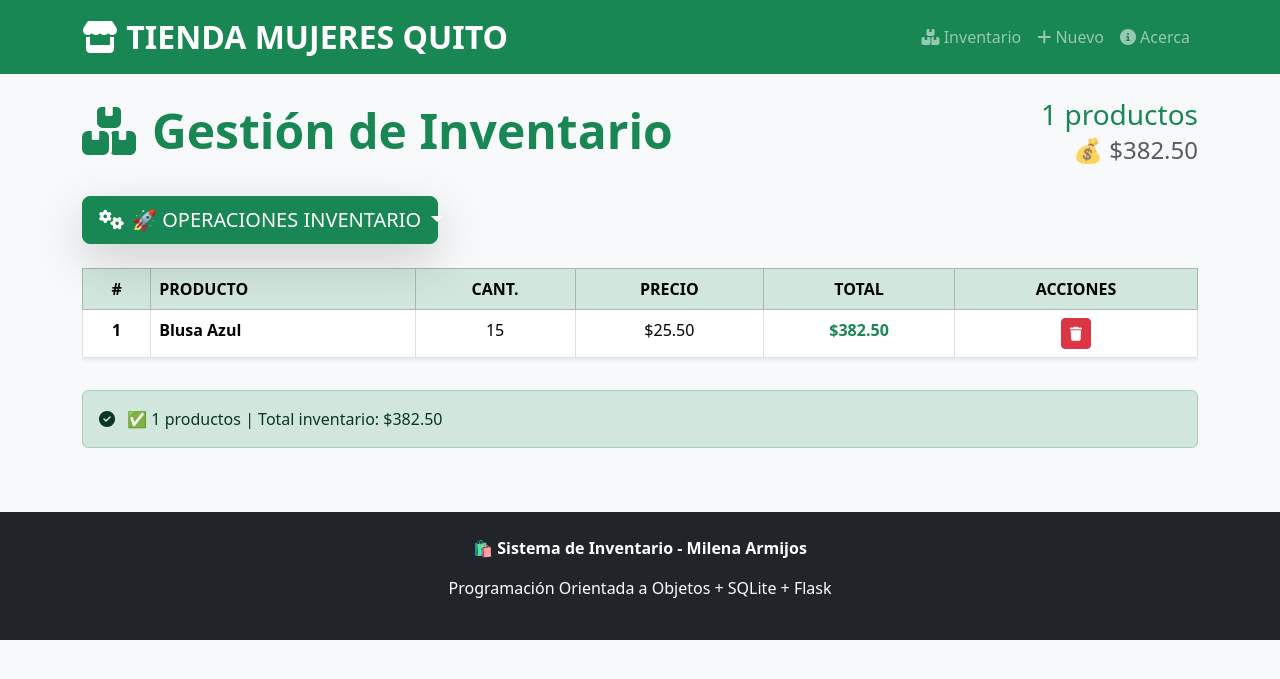
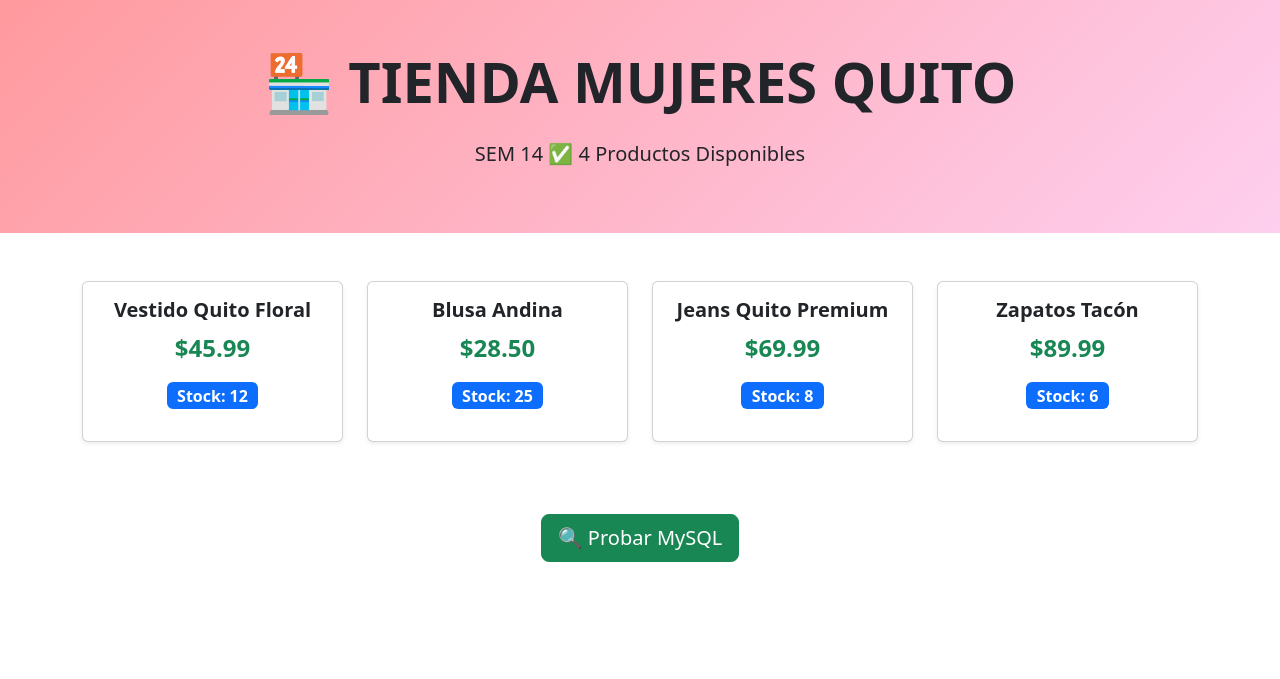
Before and after one commit to milenadelcarmena/proyecto-tienda-mujeres-quito, a Flask app: page / in a window 1280 px wide. Shown: the top 679 px of the page. Run offline with Flask 3, Linux system fonts and the light colour scheme.

Commit message:
Semana 14: Tienda Flask + MySQL

```diff
--- a/app.py
+++ b/app.py
@@ -1,213 +1,20 @@
-from flask import Flask, render_template, request, redirect, url_for, flash
-from flask_sqlalchemy import SQLAlchemy
-import os
-import json
-import csv
-import sqlite3
-from models import Inventario
+from flask import Flask, render_template
 
 app = Flask(__name__)
-app.secret_key = 'tienda_mujeres_quito_2026'
-
-# === CONFIGURACIÓN SQLAlchemy ===
-BASE_DIR = os.path.abspath(os.path.dirname(__file__))
-app.config['SQLALCHEMY_DATABASE_URI'] = f'sqlite:///{os.path.join(BASE_DIR, "instancia/inventario.db")}'
-app.config['SQLALCHEMY_TRACK_MODIFICATIONS'] = False
-db = SQLAlchemy(app)
-
-# === MODELO SQLAlchemy ===
-class Producto(db.Model):
-    id_producto = db.Column(db.Integer, primary_key=True)
-    nombre = db.Column(db.String(100), nullable=False)
-    precio = db.Column(db.Float, nullable=False)
-    cantidad = db.Column(db.Integer, nullable=False)
-
-# Instancia global del inventario
-inventario = Inventario()
-
-# === ARCHIVOS PERSISTENCIA (SEMANA 13) ===
-DATA_DIR = os.path.join(BASE_DIR, 'data')  # ← CAMBIADO: sin inventario/
-TXT_FILE = os.path.join(DATA_DIR, 'datos.txt')
-JSON_FILE = os.path.join(DATA_DIR, 'datos.json')
-CSV_FILE = os.path.join(DATA_DIR, 'datos.csv')
 
 @app.route('/')
 def index():
-    productos = inventario.obtener_todos()
-    valor_total = inventario.valor_total()
-    total_productos = len(productos)
-    return render_template('index.html',
-                         productos=productos,
-                         valor_total=valor_total,
-                         total_productos=total_productos)
+    productos = [
+        {"id": 1, "nombre": "Vestido Quito Floral", "precio": 45.99, "cantidad": 12},
+        {"id": 2, "nombre": "Blusa Andina", "precio": 28.50, "cantidad": 25},
+        {"id": 3, "nombre": "Jeans Quito Premium", "precio": 69.99, "cantidad": 8},
+        {"id": 4, "nombre": "Zapatos Tacón", "precio": 89.99, "cantidad": 6}
+    ]
+    return render_template('index.html', productos=productos, total=len(productos))
 
-@app.route('/agregar', methods=['GET', 'POST'])
-def agregar():
-    if request.method == 'POST':
-        nombre = request.form['nombre']
-        cantidad = int(request.form['cantidad'])
-        precio = float(request.form['precio'])
-
-        if inventario.agregar_producto(nombre, cantidad, precio):
-            flash('✅ Producto agregado correctamente!')
-            return redirect(url_for('index'))
-        else:
-            flash('❌ Error: Producto ya existe')
-
-    return render_template('agregar.html')
-
-@app.route('/buscar', methods=['GET', 'POST'])
-def buscar():
-    if request.method == 'POST':
-        termino = request.form['busqueda'].lower()
-        todos = inventario.obtener_todos()
-        productos = [p for p in todos if termino in p.nombre.lower()]
-        valor_total = sum(p.cantidad * p.precio for p in productos)
-        total_productos = len(productos)
-        return render_template('index.html', productos=productos,
-                             valor_total=valor_total, total_productos=total_productos)
-    return render_template('buscar.html')
-
-@app.route('/mostrar')
-def mostrar():
-    productos = inventario.obtener_todos()
-    valor_total = inventario.valor_total()
-    total_productos = len(productos)
-    return render_template('index.html', productos=productos,
-                         valor_total=valor_total, total_productos=total_productos)
-
-@app.route('/editar/<int:id_producto>', methods=['GET', 'POST'])
-@app.route('/editar', methods=['GET', 'POST'])
-def editar(id_producto=None):
-    productos = inventario.obtener_todos()
-
-    if request.method == 'POST':
-        id_producto = int(request.form['id_producto'])
-        nombre = request.form['nombre']
-        cantidad = int(request.form['cantidad'])
-        precio = float(request.form['precio'])
-
-        conn = sqlite3.connect('instancia/inventario.db')
-        cursor = conn.cursor()
-        cursor.execute("UPDATE productos SET nombre=?, cantidad=?, precio=? WHERE id_producto=?",
-                      (nombre, cantidad, precio, id_producto))
-        if cursor.rowcount > 0:
-            conn.commit()
-            flash('✅ Producto actualizado correctamente!')
-        else:
-            flash('❌ Producto no encontrado')
-        conn.close()
-        inventario.cargar_desde_db()
-        return redirect(url_for('index'))
-
-    return render_template('editar.html', productos=productos, id_producto=id_producto)
-
-@app.route('/eliminar/<int:id_producto>', methods=['GET', 'POST'])
-def eliminar(id_producto):
-    if id_producto == 0:
-        if request.method == 'POST':
-            id_producto = int(request.form['id_producto'])
-            if inventario.eliminar_producto(id_producto):
-                flash('✅ Producto eliminado correctamente!')
-            else:
-                flash('❌ Producto no encontrado')
-            return redirect(url_for('index'))
-        return render_template('eliminar.html')
-    else:
-        if inventario.eliminar_producto(id_producto):
-            flash('✅ Producto eliminado correctamente!')
-        return redirect(url_for('index'))
-
-@app.route('/acerca')
-def acerca():
-    return render_template('acerca.html')
-
-# === SEMANA 13 - PERSISTENCIA ===
-@app.route('/datos')
-def ver_datos():
-    # Crear directorio si no existe
-    os.makedirs(DATA_DIR, exist_ok=True)
-
-    # Leer TXT
-    lineas_txt = []
-    if os.path.exists(TXT_FILE):
-        with open(TXT_FILE, 'r', encoding='utf-8') as f:
-            lineas_txt = f.readlines()
-
-    # Leer JSON
-    datos_json = []
-    if os.path.exists(JSON_FILE) and os.path.getsize(JSON_FILE) > 0:
-        with open(JSON_FILE, 'r', encoding='utf-8') as f:
-            datos_json = json.load(f)
-
-    # Leer CSV
-    datos_csv = []
-    if os.path.exists(CSV_FILE) and os.path.getsize(CSV_FILE) > 0:
-        with open(CSV_FILE, 'r', encoding='utf-8') as f:
-            reader = csv.DictReader(f)
-            datos_csv = list(reader)
-
-    # Leer SQLite
-    productos = Producto.query.all()
-
-    return render_template('datos.html',
-                         lineas_txt=lineas_txt,
-                         datos_json=datos_json,
-                         datos_csv=datos_csv,
-                         productos=productos)
-
-@app.route('/producto/nuevo', methods=['GET', 'POST'])
-def producto_nuevo():
-    if request.method == 'POST':
-        nombre = request.form['nombre']
-        precio = float(request.form['precio'])
-        cantidad = int(request.form['cantidad'])
-
-        # Crear directorio automáticamente
-        os.makedirs(DATA_DIR, exist_ok=True)
-
-        # 1. SQLite
-        prod = Producto(nombre=nombre, precio=precio, cantidad=cantidad)
-        db.session.add(prod)
-        db.session.commit()
-
-        # 2. Registro
-        registro = {
-            "id": prod.id_producto,
-            "nombre": nombre,
-            "precio": precio,
-            "cantidad": cantidad
-        }
-
-        # 3. TXT
-        with open(TXT_FILE, 'a', encoding='utf-8') as f:
-            f.write(f"{registro}\n")
-
-        # 4. JSON
-        datos_json = []
-        if os.path.exists(JSON_FILE) and os.path.getsize(JSON_FILE) > 0:
-            with open(JSON_FILE, 'r', encoding='utf-8') as f:
-                datos_json = json.load(f)
-        datos_json.append(registro)
-        with open(JSON_FILE, 'w', encoding='utf-8') as f:
-            json.dump(datos_json, f, ensure_ascii=False, indent=2)
-
-        # 5. CSV
-        file_exists = os.path.exists(CSV_FILE) and os.path.getsize(CSV_FILE) > 0
-        with open(CSV_FILE, 'a', newline='', encoding='utf-8') as f:
-            writer = csv.DictWriter(f, fieldnames=['id', 'nombre', 'precio', 'cantidad'])
-            if not file_exists:
-                writer.writeheader()
-            writer.writerow(registro)
-
-        flash('✅ ¡Guardado en 4 formatos!')
-        return redirect(url_for('ver_datos'))
-
-    return render_template('producto_form.html')
-
-# Crear tablas
-with app.app_context():
-    db.create_all()
+@app.route('/mysql_test')
+def mysql_test():
+    return "<h1 style='color:green;text-align:center'>✅ MySQL Listo - Semana 14 OK!</h1>"
 
 if __name__ == '__main__':
-    app.run(debug=True, host='127.0.0.1', port=5000)
+    app.run(debug=True, port=5000)
--- a/templates/index.html
+++ b/templates/index.html
@@ -1,86 +1,39 @@
-{% extends "base.html" %}
-{% block title %}Inventario{% endblock %}
-
-{% block content %}
-<div class="row">
-    <!-- TÍTULO Y TOTALES -->
-    <div class="col-12 mb-4">
-        <div class="d-flex justify-content-between align-items-center">
-            <h1 class="display-5 fw-bold text-success">
-                <i class="fas fa-boxes-stacked me-3"></i>Gestión de Inventario
-            </h1>
-            <div class="text-end">
-                <div class="h3 text-success mb-1">{{ total_productos }} productos</div>
-                <div class="h4 text-muted">💰 ${{ "%.2f"|format(valor_total) }}</div>
-            </div>
+<!DOCTYPE html>
+<html>
+<head>
+    <title>🏪 Tienda Mujeres Quito</title>
+    <link href="https://cdn.jsdelivr.net/npm/bootstrap@5.3.0/dist/css/bootstrap.min.css" rel="stylesheet">
+    <style>
+        .hero { background: linear-gradient(135deg, #ff9a9e, #fecfef); padding: 3rem 0; }
+        .card-producto { transition: transform 0.3s; }
+        .card-producto:hover { transform: scale(1.05); }
+    </style>
+</head>
+<body>
+    <div class="hero">
+        <div class="container">
+            <h1 class="display-4 text-center fw-bold text-dark mb-4">🏪 TIENDA MUJERES QUITO</h1>
+            <p class="lead text-center">SEM 14 ✅ {{ total }} Productos Disponibles</p>
         </div>
     </div>
 
-    <!-- 🚀 SUBMENÚ 100% COMPLETO - 5 OPERACIONES REQUISITO ING -->
-    <div class="col-12 col-md-4 mb-4">
-        <div class="dropdown">
-            <button class="btn btn-success btn-lg w-100 dropdown-toggle shadow-lg" type="button" data-bs-toggle="dropdown" aria-expanded="false">
-                <i class="fas fa-cogs me-2"></i>🚀 OPERACIONES INVENTARIO
-            </button>
-            <ul class="dropdown-menu w-100 shadow">
-                <li><a class="dropdown-item fs-5 py-3" href="/agregar"><i class="fas fa-plus-circle text-success me-2"></i>Añadir Producto</a></li>
-                <li><a class="dropdown-item fs-5 py-3" href="/editar"><i class="fas fa-edit text-warning me-2"></i>Actualizar Producto</a></li>
-                <li><a class="dropdown-item fs-5 py-3" href="/buscar"><i class="fas fa-search text-primary me-2"></i>Buscar Producto</a></li>
-                <li><a class="dropdown-item fs-5 py-3" href="/mostrar"><i class="fas fa-list text-info me-2"></i>Mostrar Todo</a></li>
-                <li><hr class="dropdown-divider"></li>
-                <li><a class="dropdown-item fs-5 py-3 text-danger" href="/eliminar/0"><i class="fas fa-trash text-danger me-2"></i>Eliminar Producto</a></li>
-            </ul>
+    <div class="container my-5">
+        <div class="row">
+            {% for producto in productos %}
+            <div class="col-md-3 mb-4">
+                <div class="card card-producto shadow-sm h-100">
+                    <div class="card-body text-center">
+                        <h5 class="card-title fw-bold">{{ producto.nombre }}</h5>
+                        <p class="text-success fs-4 fw-bold">${{ "%.2f"|format(producto.precio) }}</p>
+                        <p class="badge bg-primary fs-6">Stock: {{ producto.cantidad }}</p>
+                    </div>
+                </div>
+            </div>
+            {% endfor %}
+        </div>
+        <div class="text-center mt-5">
+            <a href="/mysql_test" class="btn btn-success btn-lg">🔍 Probar MySQL</a>
         </div>
     </div>
-
-    <!-- TABLA PRODUCTOS -->
-    <div class="col-12">
-        {% if productos %}
-        <div class="table-responsive">
-            <table class="table table-hover table-bordered shadow-sm">
-                <thead class="table-success">
-                    <tr>
-                        <th class="text-center">#</th>
-                        <th>PRODUCTO</th>
-                        <th class="text-center">CANT.</th>
-                        <th class="text-center">PRECIO</th>
-                        <th class="text-center">TOTAL</th>
-                        <th class="text-center">ACCIONES</th>
-                    </tr>
-                </thead>
-                <tbody>
-                    {% for p in productos %}
-                    <tr>
-                        <td class="text-center fw-bold">{{ p.id_producto }}</td>
-                        <td><strong>{{ p.nombre|title }}</strong></td>
-                        <td class="text-center">{{ p.cantidad }}</td>
-                        <td class="text-center">${{ "%.2f"|format(p.precio) }}</td>
-                        <td class="text-center text-success fw-bold">${{ "%.2f"|format(p.cantidad * p.precio) }}</td>
-                        <td class="text-center">
-                            <div class="btn-group" role="group">
-                                <a href="/eliminar/{{ p.id_producto }}"
-                                   class="btn btn-danger btn-sm"
-                                   onclick="return confirm('¿Eliminar {{ p.nombre }}?')">
-                                    <i class="fas fa-trash"></i>
-                                </a>
-                            </div>
-                        </td>
-                    </tr>
-                    {% endfor %}
-                </tbody>
-            </table>
-        </div>
-        <div class="alert alert-success mt-3">
-            <i class="fas fa-check-circle me-2"></i>
-            ✅ {{ total_productos }} productos | Total inventario: ${{ "%.2f"|format(valor_total) }}
-        </div>
-        {% else %}
-        <div class="alert alert-info text-center py-5 shadow-lg">
-            <i class="fas fa-inbox fa-3x mb-3 text-muted"></i>
-            <h2>📦 Inventario vacío</h2>
-            <p class="lead">¡Usa el submenú 🚀 OPERACIONES INVENTARIO para agregar productos!</p>
-        </div>
-        {% endif %}
-    </div>
-</div>
-{% endblock %}
+</body>
+</html>
```
Also changed, not shown: Conexion/conexion.py (added, +13 -0 lines), static/styles.css (+52 -70 lines), test.py (added, +14 -0 lines).
